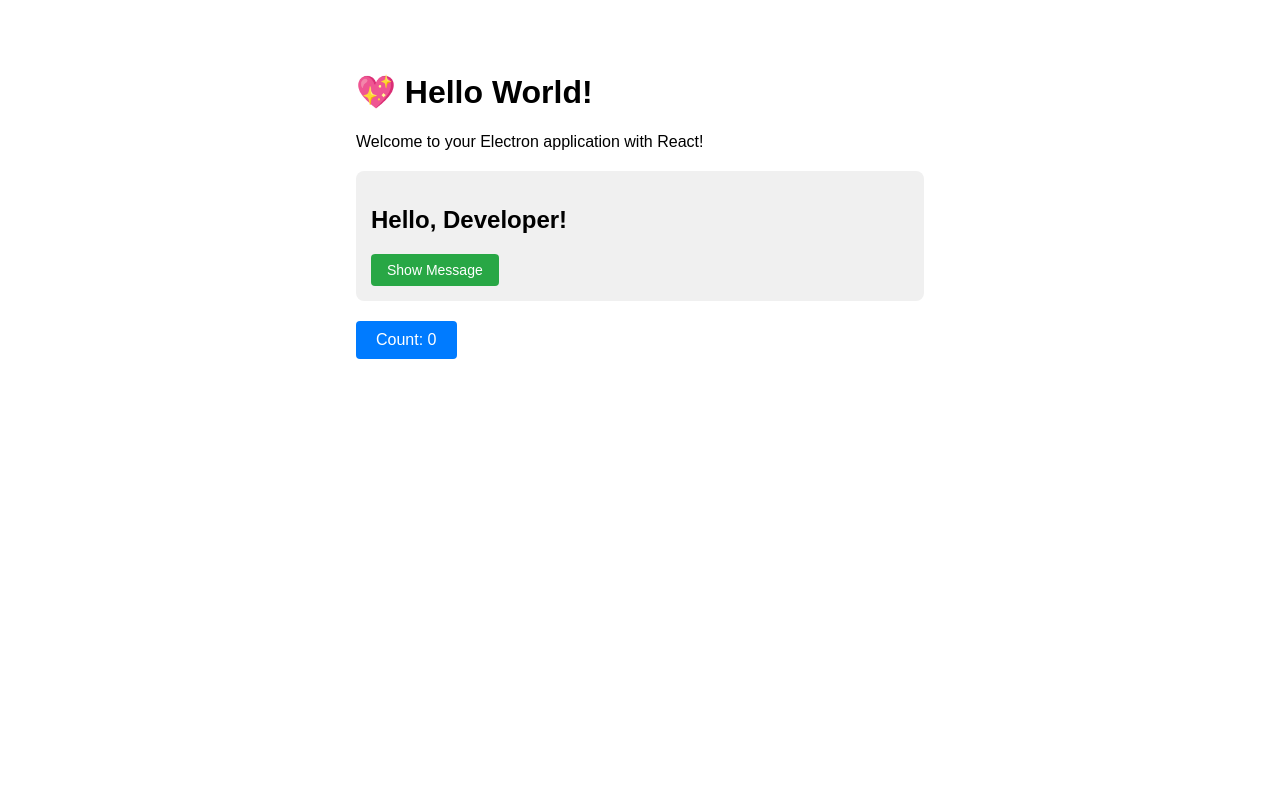
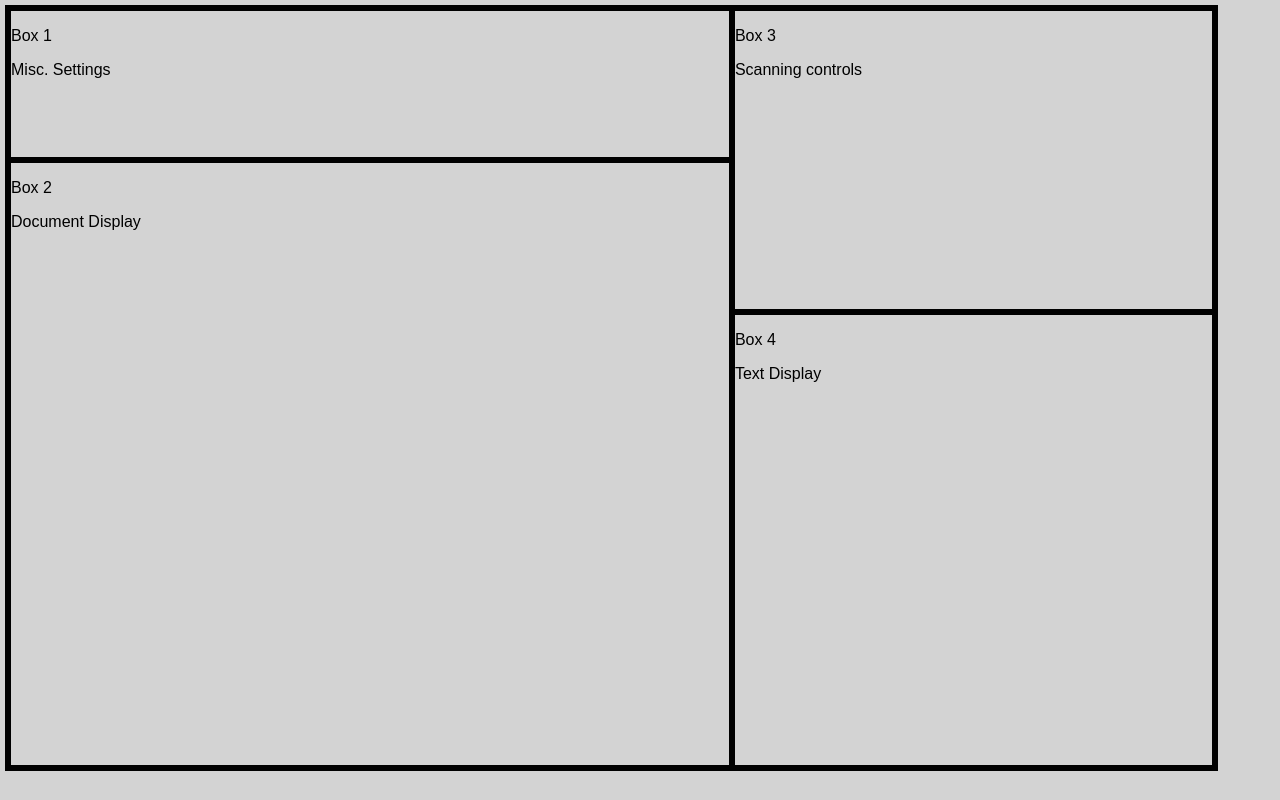
Before and after one commit to Keys-481/sp26-06-loracles, a React (Vite) app: page / in a window 1280 px wide. Built offline with nearby package versions, Linux system fonts and the light colour scheme.

Commit message:
Finished basic app visual skeleton (#41)
* Finished basic app visual skeleton

* Update index.css

Spacing fix

* Update src/index.css

Co-authored-by: MasonJSwan <124463473+MasonJSwan@users.noreply.github.com>

---------

Co-authored-by: MasonJSwan <124463473+MasonJSwan@users.noreply.github.com>

```diff
--- a/src/App.jsx
+++ b/src/App.jsx
@@ -2,31 +2,29 @@ import { useState } from 'react';
 import Greeting from './components/Greeting';
 
 function App() {
-  const [count, setCount] = useState(0);
 
   return (
-    <div style={{ padding: '20px', fontFamily: 'Arial, sans-serif' }}>
-      <h1>💖 Hello World!</h1>
-      <p>Welcome to your Electron application with React!</p>
+    <div style={{ padding: '5px', fontFamily: 'Arial, sans-serif' }}>
 
-      <Greeting name="Developer" />
+      <div class="parent">
+        <div class="div1">
+          <p>Box 1</p>
+          <p>Misc. Settings</p>
+        </div>
+        <div class="div2">
+          <p>Box 2</p>
+          <p>Document Display</p>
+        </div>
+        <div class="div3">
+          <p>Box 3</p>
+          <p>Scanning controls</p>
+        </div>
+        <div class="div4">
+          <p>Box 4</p>
+          <p>Text Display</p>
+        </div>
+      </div>
 
-      <div style={{ marginTop: '20px' }}>
-        <button
-          onClick={() => setCount(count + 1)}
-          style={{
-            padding: '10px 20px',
-            fontSize: '16px',
-            cursor: 'pointer',
-            backgroundColor: '#007bff',
-            color: 'white',
-            border: 'none',
-            borderRadius: '4px',
-          }}
-        >
-          Count: {count}
-        </button>
-      </div>
     </div>
   );
 }
--- a/src/index.css
+++ b/src/index.css
@@ -2,6 +2,49 @@ body {
   font-family: -apple-system, BlinkMacSystemFont, 'Segoe UI', Roboto, Helvetica, Arial,
   sans-serif;
   margin: auto;
-  max-width: 38rem;
-  padding: 2rem;
+  background-color: lightgray;
 }
+
+.parent {
+  display: grid;
+  grid-template-columns: repeat(5, 1fr);
+  grid-template-rows: repeat(5, 1fr);
+  gap: 0px;
+  border-style: solid;
+  width: 95%;
+  height: 95vh;
+}
+
+.div1 {
+  grid-column: span 3 / span 3;
+  border-color: black;
+  border-radius: 2;
+  border-style: solid;
+}
+
+.div2 {
+  grid-column: span 3 / span 3;
+  grid-row: span 4 / span 4;
+  grid-column-start: 1;
+  grid-row-start: 2;
+  border-color: black;
+  border-style: solid;
+}
+
+.div3 {
+  grid-column: span 2 / span 2;
+  grid-row: span 2 / span 2;
+  grid-column-start: 4;
+  grid-row-start: 1;
+  border-color: black;
+  border-style: solid;
+}
+
+.div4 {
+  grid-column: span 2 / span 2;
+  grid-row: span 3 / span 3;
+  grid-column-start: 4;
+  grid-row-start: 3;
+  border-color: black;
+  border-style: solid;
+}
```
